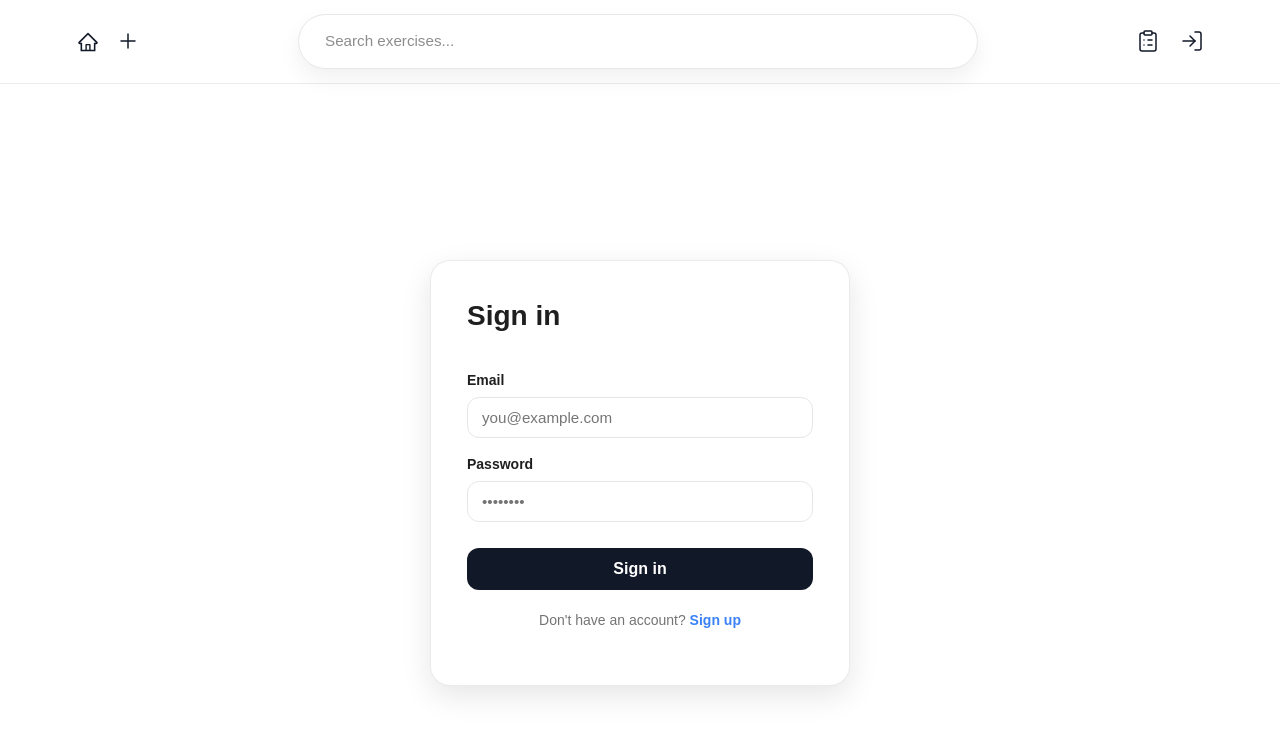
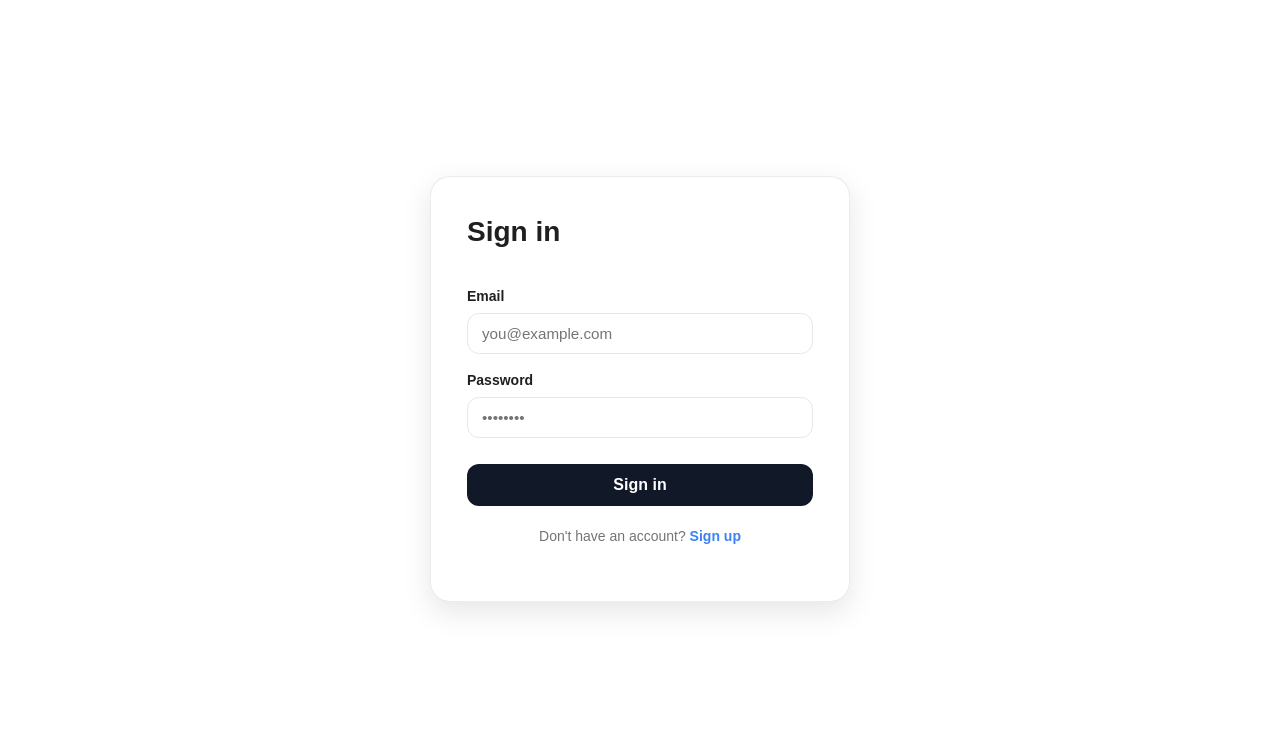
Before and after one commit to amy-pang/ExerVault, a React (Vite) app: page /sign-in in a window 1280 px wide. Shown: the top 734 px of the page. Built offline with nearby package versions, Linux system fonts and the light colour scheme.

Commit message:
removed header from sign up sign in

```diff
--- a/src/App.tsx
+++ b/src/App.tsx
@@ -1,5 +1,5 @@
 import { useState } from "react";
-import { BrowserRouter, Routes, Route, Navigate } from 'react-router-dom';
+import { BrowserRouter, Routes, Route, Navigate, useLocation } from 'react-router-dom';
 import './App.css';
 import ExerciseListPage from './pages/ExerciseListPage';
 import HomePage from './pages/HomePage'
@@ -11,16 +11,17 @@ import SignInPage from './pages/SignInPage';
 import SignUpPage from './pages/SignUpPage';
 import UploadPage from './pages/UploadPage';
 
-function App() {
+const AUTH_ROUTES = ["/sign-in", "/sign-up"];
+
+function AppContent() {
   const [query, setQuery] = useState("");
   const cart = new Cart();  // PLEASE USE THIS FOR THE SHOPPING CART 🙏
+  const location = useLocation();
+  const showHeader = !AUTH_ROUTES.includes(location.pathname);
 
   return (
-    <BrowserRouter>
-      <Header
-        query={query}
-        onQueryChange={setQuery}
-      />
+    <>
+      {showHeader && <Header query={query} onQueryChange={setQuery} />}
       <Routes>
         <Route path="/" element={<Navigate to="/sign-in" replace />} />
         <Route path="/home" element={<HomePage cart={cart}/>} />
@@ -31,6 +32,14 @@ function App() {
         <Route path="/sign-up" element={<SignUpPage />} />
         <Route path="/create-exercise" element={<UploadPage />} />
       </Routes>
+    </>
+  );
+}
+
+function App() {
+  return (
+    <BrowserRouter>
+      <AppContent />
     </BrowserRouter>
   );
 }
```
